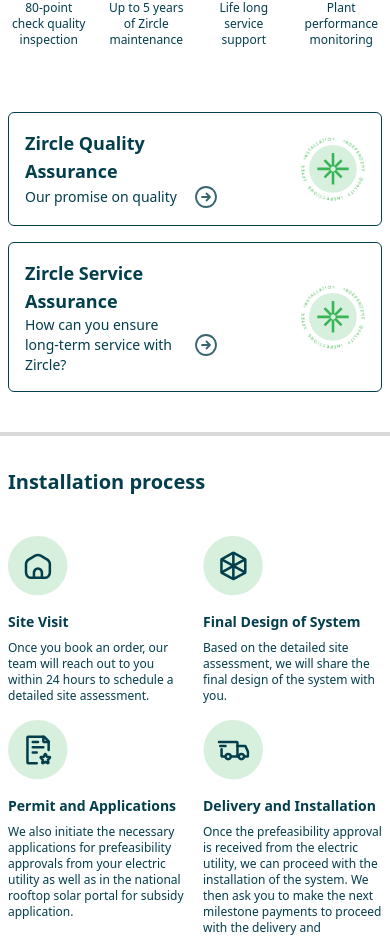
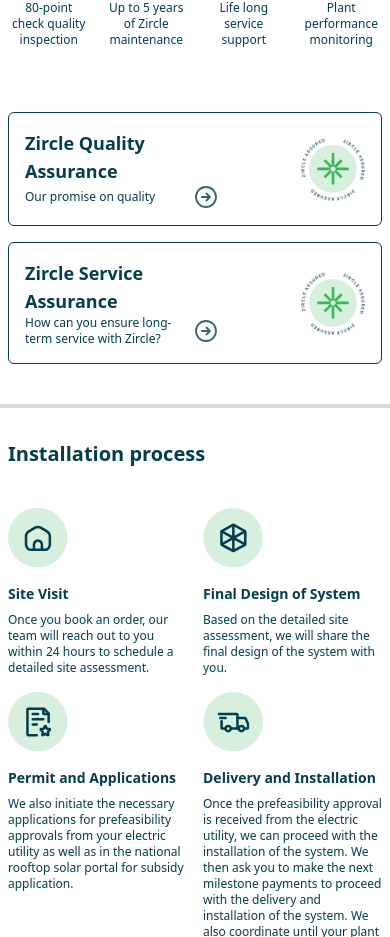
Before and after one commit to Abhaykumar404/Product-page, a Next.js app: page / in a window 390 px wide. Shown: the part 2684-3621 px from the top of the page. Built offline with nearby package versions, Linux system fonts and the light colour scheme.

Commit message:
image added

```diff
--- a/src/app/components/AddsOn.tsx
+++ b/src/app/components/AddsOn.tsx
@@ -200,7 +200,7 @@
               <div className='border border-[#033E4D] p-4 flex items-center lg:w-1/2 rounded-md justify-between w-full'>
                 <div className='w-3/5 lg:text-2xl text-lg'>
                   Zircle Quality Assurance
-                  <div className='flex items-center gap-4 w-full lg:text-lg font-medium text-sm'>
+                  <div className='flex items-center gap-4 w-full lg:text-lg font-medium text-xs'>
                     <p className='w-3/4 '>Our promise on quality</p>
                     <svg
                       className='lg:w-14 lg:h-14 h-6 w-6 cursor-pointer'
@@ -255,7 +255,7 @@
                   </svg>
 
                   <img
-                    src='/circle.png'
+                    src='/zircle.png'
                     alt='xyz'
                     className='lg:w-32 absolute'
                   />
@@ -264,7 +264,7 @@
               <div className='border border-[#033E4D] p-4 flex items-center lg:w-1/2 rounded-md justify-between w-full'>
                 <div className='w-3/5 lg:text-2xl text-lg'>
                 Zircle Service Assurance
-                  <div className='flex items-center gap-4 w-full lg:text-lg font-medium text-sm'>
+                  <div className='flex items-center gap-4 w-full lg:text-lg font-medium text-xs'>
                   <p className='w-3/4'>How can you ensure long-term service with Zircle?</p>
                     <svg
                       className='lg:w-14 lg:h-14 h-6 w-6 cursor-pointer'
@@ -319,7 +319,7 @@
                   </svg>
 
                   <img
-                    src='/circle.png'
+                    src='/zircle.png'
                     alt='xyz'
                     className='lg:w-32 absolute'
                   />
```
Also changed, not shown: public/zircle.png (added).
